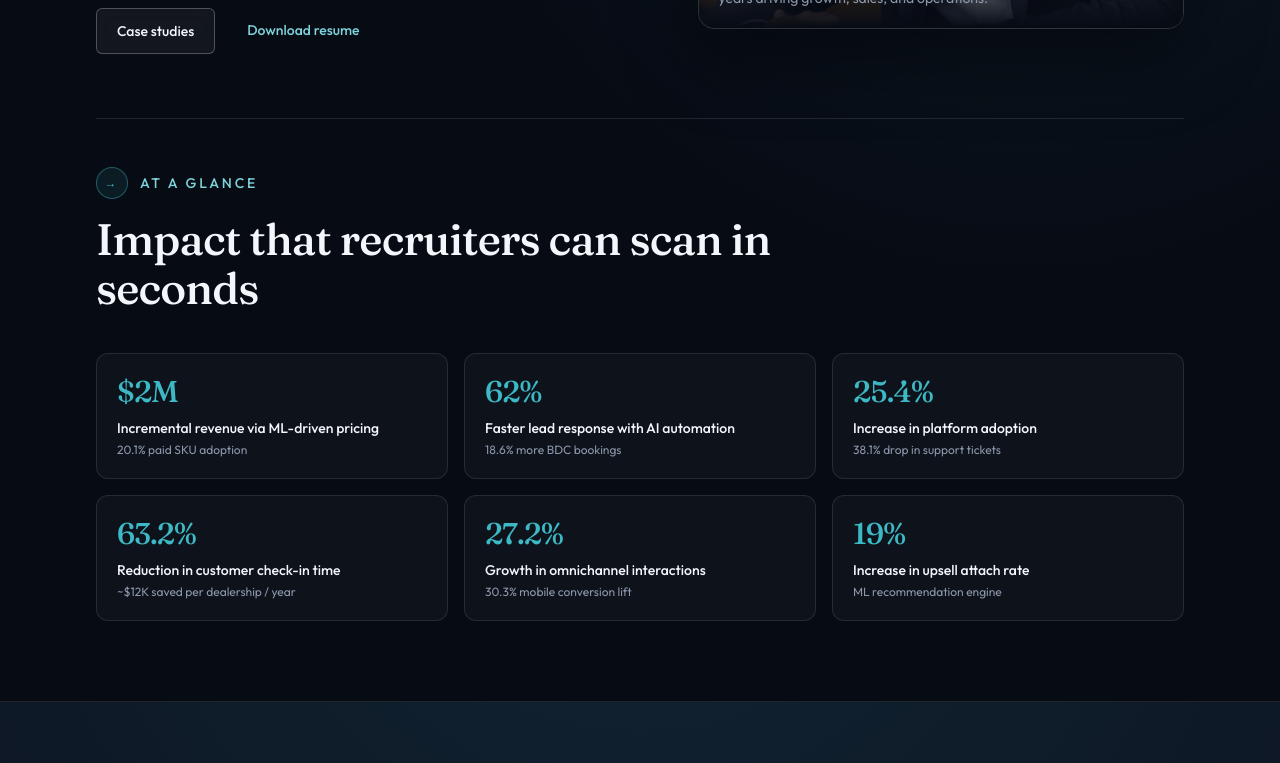
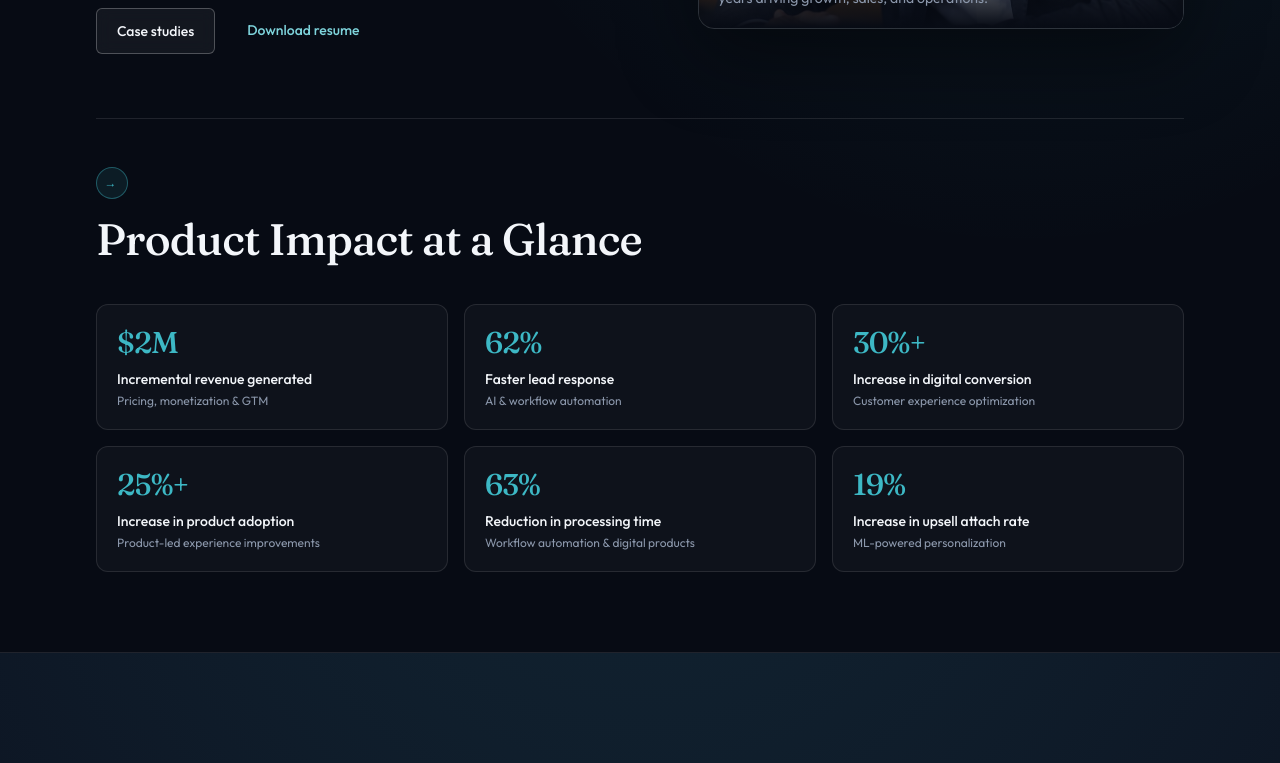
Before and after one commit to saurabhshrivastavapcpm08-ai/Professional-portfolio, a Next.js app: page / in a window 1280 px wide. Shown: the part 715-1478 px from the top of the page. Built offline with nearby package versions, Linux system fonts and the light colour scheme.

Commit message:
content: update Product Impact at a Glance metrics

```diff
--- a/src/components/Introduction.tsx
+++ b/src/components/Introduction.tsx
@@ -94,8 +94,7 @@ export function Introduction() {
         <div className="mt-16 border-t border-white/10 pt-12">
           <SectionHeading
             index="→"
-            eyebrow="At a glance"
-            title="Impact that recruiters can scan in seconds"
+            title="Product Impact at a Glance"
           />
           <ul className="mt-10 grid gap-4 sm:grid-cols-2 lg:grid-cols-3">
             {impactStats.map((stat) => (
--- a/src/components/SectionHeading.tsx
+++ b/src/components/SectionHeading.tsx
@@ -2,7 +2,7 @@ import type { ReactNode } from "react";
 
 type SectionHeadingProps = {
   index: string;
-  eyebrow: string;
+  eyebrow?: string;
   title: string;
   description?: string;
   id?: string;
@@ -21,7 +21,9 @@ export function SectionHeading({
         <span className="inline-flex h-8 w-8 items-center justify-center rounded-full border border-[var(--accent)]/40 bg-[var(--accent)]/10 text-xs">
           {index}
         </span>
-        <span className="uppercase text-[var(--accent-soft)]">{eyebrow}</span>
+        {eyebrow ? (
+          <span className="uppercase text-[var(--accent-soft)]">{eyebrow}</span>
+        ) : null}
       </p>
       <h2 className="mt-4 max-w-3xl font-[family-name:var(--font-display)] text-3xl tracking-[-0.02em] text-[var(--paper)] sm:text-4xl lg:text-[2.75rem]">
         {title}
--- a/src/data/content.ts
+++ b/src/data/content.ts
@@ -19,33 +19,33 @@ export const about = `Results-driven Product Manager with 4+ years of dedicated
 export const impactStats = [
   {
     value: "$2M",
-    label: "Incremental revenue via ML-driven pricing",
-    detail: "20.1% paid SKU adoption",
+    label: "Incremental revenue generated",
+    detail: "Pricing, monetization & GTM",
   },
   {
     value: "62%",
-    label: "Faster lead response with AI automation",
-    detail: "18.6% more BDC bookings",
+    label: "Faster lead response",
+    detail: "AI & workflow automation",
   },
   {
-    value: "25.4%",
-    label: "Increase in platform adoption",
-    detail: "38.1% drop in support tickets",
+    value: "30%+",
+    label: "Increase in digital conversion",
+    detail: "Customer experience optimization",
   },
   {
-    value: "63.2%",
-    label: "Reduction in customer check-in time",
-    detail: "~$12K saved per dealership / year",
+    value: "25%+",
+    label: "Increase in product adoption",
+    detail: "Product-led experience improvements",
   },
   {
-    value: "27.2%",
-    label: "Growth in omnichannel interactions",
-    detail: "30.3% mobile conversion lift",
+    value: "63%",
+    label: "Reduction in processing time",
+    detail: "Workflow automation & digital products",
   },
   {
     value: "19%",
     label: "Increase in upsell attach rate",
-    detail: "ML recommendation engine",
+    detail: "ML-powered personalization",
   },
 ];
 
```
